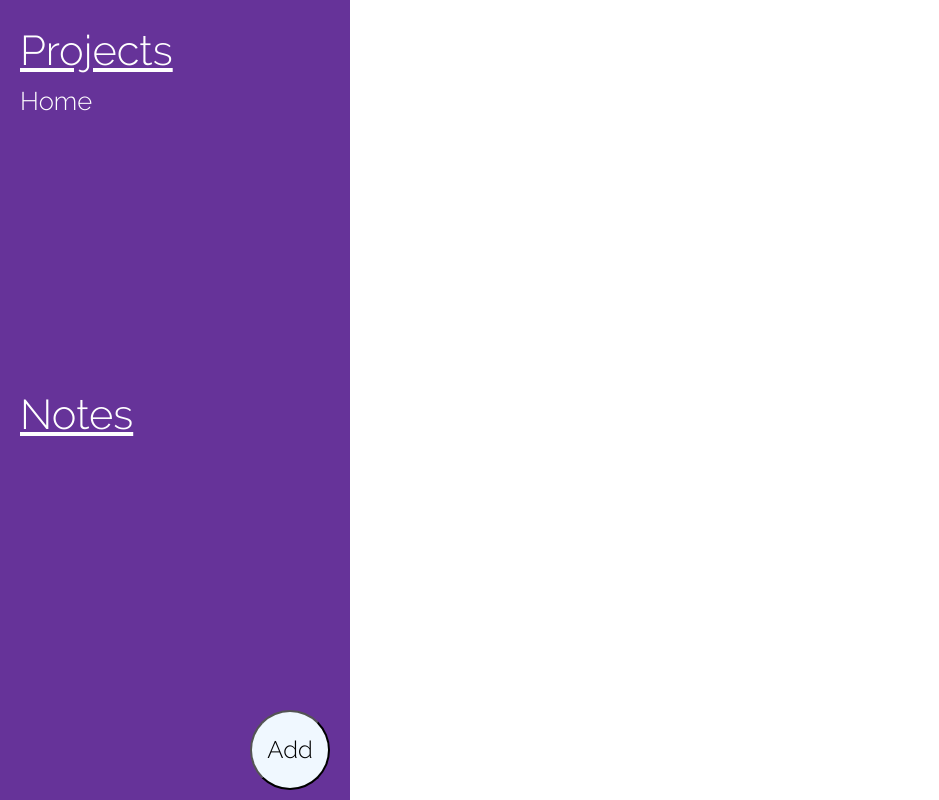
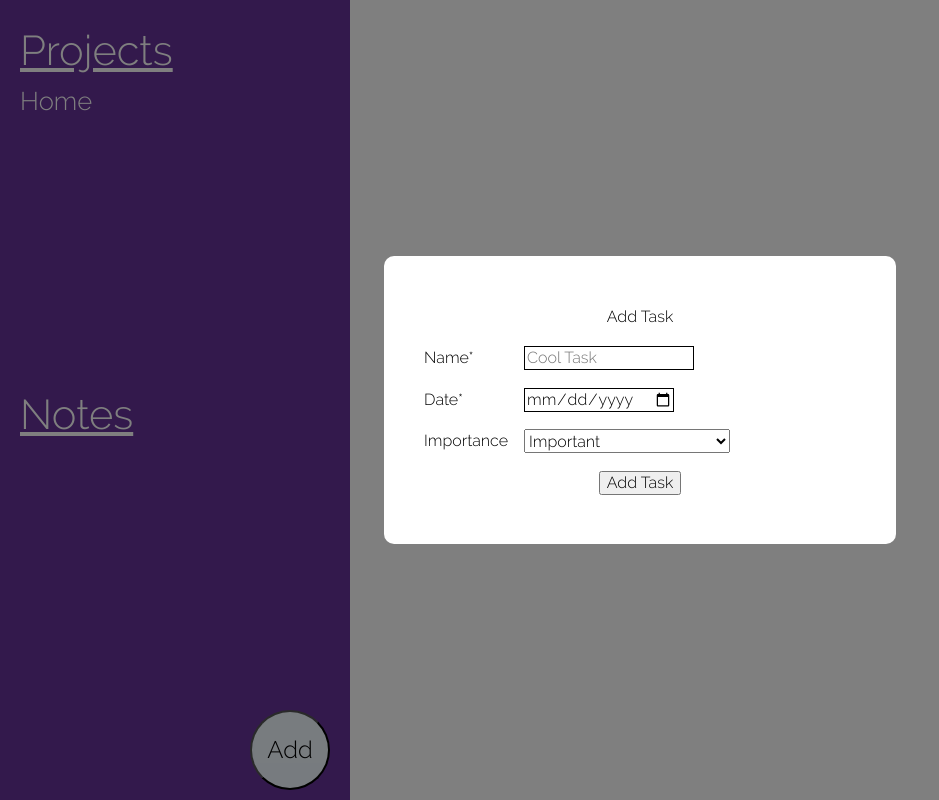
Before and after one commit to Yocker64/todo-list, a website built with webpack: page src/template.html in a window 1280 px wide. Shown: the whole page, without its empty margins (0-939 px from the left). Built offline with nearby package versions, Linux system fonts and the light colour scheme.

Commit message:
Add the add task form and some styles for the pop-ups, as well as the method structure for managing projects and tasks on the projects

```diff
--- a/src/styles/styles.css
+++ b/src/styles/styles.css
@@ -1,6 +1,8 @@
 *{
     font-family: "Raleway";
 }
+
+
 #content{
     height: 100vh;
     display: flex;
@@ -32,6 +34,7 @@ h2{
 }
 
 #addProject{
+    cursor: pointer;
     text-align: center;
     border-radius: 40px;
     align-self: flex-end;
@@ -47,3 +50,47 @@ h2{
     border: gold;
 
 }
+
+.pop-up {
+    display: block;
+    position: fixed;
+    top: 0;
+    left: 0;
+    height: 100vh;
+    width: 100vw;
+    background-color: rgba(0, 0, 0, 0.5);
+    justify-content: center;
+    align-items: center;
+  }
+
+  input{
+    border: 1px solid black;
+  }
+
+  .pop-up>form {
+    background-color: white;
+    padding: 40px;
+    border-radius: 10px;
+    top: 32vh;
+    left: 30vw;
+    width: 40vw;
+    height: 36vh;
+    position: relative;
+    display: flex;
+    align-items: center;
+
+    flex-direction: column;
+    justify-content: space-around;
+  }
+  .pop-up>*{
+    color: black;
+  }
+
+  .form-row{
+    align-self: self-start;
+    display: flex;
+
+  }
+  .form-row > label{
+    width: 100px;
+  }
--- a/src/template.html
+++ b/src/template.html
@@ -1,8 +1,8 @@
 <!DOCTYPE html>
 <html lang="en">
   <head>
-    <meta charset="UTF-8">
-    <meta name="viewport" content="width=device-width, initial-scale=1.0">
+    <meta charset="UTF-8" />
+    <meta name="viewport" content="width=device-width, initial-scale=1.0" />
     <title>Todo List</title>
   </head>
   <body>
@@ -19,9 +19,41 @@
         </div>
         <button id="addProject">Add</button>
       </div>
-        <div id="board">
-
+      <div id="board"></div>
     </div>
+    <div class="pop-up">
+      <form action="" id="taskForm">
+        <legend>Add Task</legend>
+        <div class="form-row">
+          <label for="taskName">Name*</label>
+          <input
+            type="text"
+            name="taskName"
+            id="taskName"
+            required
+            placeholder="Cool Task"
+          />
+        </div>
+        <div class="form-row">
+          <label for="dateTask">Date*</label>
+          <input
+            type="date"
+            name="dateTask"
+            id="dateTask"
+            required
+            placeholder="12/24/2024"
+          />
+        </div>
+        <div class="form-row">
+          <label for="dateTask">Importance</label>
+          <select name="importance" id="importance">
+            <option value="1">Important</option>
+            <option value="2">Very Important</option>
+            <option value="3">Very Very Very Important</option>
+          </select>
+        </div>
+        <button id="addTask">Add Task</button>
+      </form>
     </div>
   </body>
 </html>
```
Lines whose indentation alone changed are shown as unchanged.
